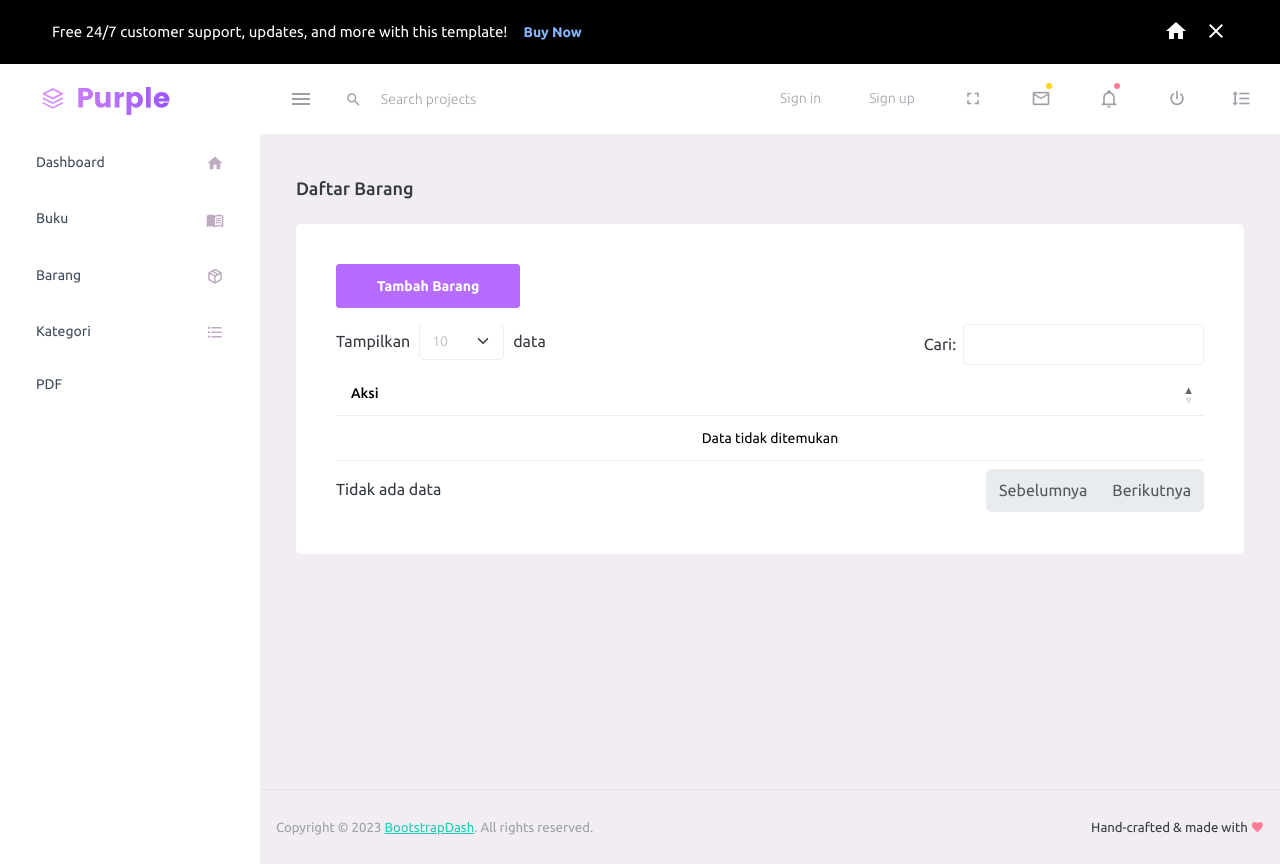
After one commit to fakeveele-crypto/workshop-framework, a Laravel app: template resources/views/barang/index.blade.php in a window 1280 px wide. The commit adds this page. Run offline with Laravel 12, Linux system fonts and the light colour scheme; the template is opened without the code that fills it, so the values that code supplies are empty; some libraries are stand-ins or nearby versions.

Commit message:
halaman barang done

```diff
--- /dev/null
+++ b/resources/views/barang/index.blade.php
@@ -0,0 +1,119 @@
+@extends('layouts.app')
+
+@section('title','Daftar Barang')
+
+@push('styles')
+  <link rel="stylesheet" href="https://cdn.datatables.net/1.13.8/css/dataTables.bootstrap5.min.css">
+  <style>
+    #barangTable_wrapper .dataTables_length label {
+      display: inline-flex;
+      align-items: center;
+      gap: 10px;
+    }
+
+    #barangTable_wrapper .dataTables_length select {
+      min-width: 72px;
+      padding-right: 28px;
+    }
+
+    #barangTable.dataTable thead .sorting:before,
+    #barangTable.dataTable thead .sorting_asc:before,
+    #barangTable.dataTable thead .sorting_desc:before {
+      top: 35%;
+    }
+
+    #barangTable.dataTable thead .sorting:after,
+    #barangTable.dataTable thead .sorting_asc:after,
+    #barangTable.dataTable thead .sorting_desc:after {
+      top: 58%;
+    }
+  </style>
+@endpush
+
+@section('content')
+  <div class="page-header">
+    <h3 class="page-title">Daftar Barang</h3>
+  </div>
+
+  <div class="card">
+    <div class="card-body">
+      <a href="{{ route('barang.create') }}" class="btn btn-primary mb-3">Tambah Barang</a>
+
+      @if(session('success'))
+        <div class="alert alert-success">{{ session('success') }}</div>
+      @endif
+      @if(session('error'))
+        <div class="alert alert-danger">{{ session('error') }}</div>
+      @endif
+
+      <div class="table-responsive">
+        @php
+          $displayColumns = collect($columns ?? [])->reject(function ($column) {
+              return $column === 'timestamp' || trim((string) $column) === '';
+          })->values();
+        @endphp
+
+        <table class="table" id="barangTable">
+          <thead>
+            <tr>
+              @foreach($displayColumns as $column)
+                <th>{{ ucfirst(str_replace('_', ' ', $column)) }}</th>
+              @endforeach
+              @if(in_array('idkategori', $displayColumns->all(), true))
+                <th>Nama Kategori</th>
+              @endif
+              <th>Aksi</th>
+            </tr>
+          </thead>
+          <tbody>
+            @foreach($barangs as $barang)
+              <tr>
+                @foreach($displayColumns as $column)
+                  <td>{{ data_get($barang, $column) }}</td>
+                @endforeach
+                @if(in_array('idkategori', $displayColumns->all(), true))
+                  <td>{{ optional($barang->kategori)->nama }}</td>
+                @endif
+                <td>
+                  <a href="{{ route('barang.edit', $barang->getKey()) }}" class="btn btn-sm btn-outline-secondary">Edit</a>
+                  <form action="{{ route('barang.destroy', $barang->getKey()) }}" method="POST" class="d-inline">
+                    @csrf
+                    @method('DELETE')
+                    <button class="btn btn-sm btn-outline-danger" onclick="return confirm('Hapus barang?')">Hapus</button>
+                  </form>
+                </td>
+              </tr>
+            @endforeach
+          </tbody>
+        </table>
+      </div>
+    </div>
+  </div>
+@endsection
+
+@push('scripts')
+  <script src="https://code.jquery.com/jquery-3.7.1.min.js"></script>
+  <script src="https://cdn.datatables.net/1.13.8/js/jquery.dataTables.min.js"></script>
+  <script src="https://cdn.datatables.net/1.13.8/js/dataTables.bootstrap5.min.js"></script>
+  <script>
+    $(function () {
+      $('#barangTable').DataTable({
+        lengthMenu: [[5, 10, 25, 50, -1], [5, 10, 25, 50, 'Semua']],
+        pageLength: 10,
+        language: {
+          search: 'Cari:',
+          lengthMenu: 'Tampilkan _MENU_ data',
+          info: 'Menampilkan _START_ sampai _END_ dari _TOTAL_ data',
+          infoEmpty: 'Tidak ada data',
+          zeroRecords: 'Data tidak ditemukan',
+          paginate: {
+            first: 'Awal',
+            last: 'Akhir',
+            next: 'Berikutnya',
+            previous: 'Sebelumnya'
+          }
+        }
+      });
+    });
+  </script>
+@endpush
--- a/resources/views/layouts/sidebar.blade.php
+++ b/resources/views/layouts/sidebar.blade.php
@@ -10,6 +10,12 @@
 			<a class="nav-link" href="{{ route('buku.index') }}">
 				<span class="menu-title">Buku</span>
 				<i class="mdi mdi-book-open-variant menu-icon"></i>
+			</a>
+		</li>
+		<li class="nav-item">
+			<a class="nav-link" href="{{ route('barang.index') }}">
+				<span class="menu-title">Barang</span>
+				<i class="mdi mdi-package-variant-closed menu-icon"></i>
 			</a>
 		</li>
 		<li class="nav-item">
--- a/routes/web.php
+++ b/routes/web.php
@@ -17,6 +17,7 @@ Route::get('/home', function () { return redirect()->route('dashboard'); });
 Route::middleware(['auth', \App\Http\Middleware\role::class])->group(function () {
     Route::resource('kategori', App\Http\Controllers\KategoriController::class);
     Route::resource('buku', App\Http\Controllers\BukuController::class);
+    Route::resource('barang', App\Http\Controllers\BarangController::class);
     Route::get('/cetak-sertifikat', [App\Http\Controllers\PdfController::class, 'cetakSertifikat'])->name('cetak.sertifikat');
     Route::get('/cetak-laporan', [App\Http\Controllers\PdfController::class, 'cetakLaporan'])->name('cetak.laporan');
 });
```
Also changed, not shown: app/Http/Controllers/BarangController.php (added, +112 -0 lines), app/Models/Barang.php (added, +18 -0 lines), resources/views/barang/create.blade.php (added, +40 -0 lines), resources/views/barang/edit.blade.php (added, +46 -0 lines), database/migrations/2026_02_28_070859_create_kategori.php (added), database/migrations/2026_02_28_070906_create_buku.php (added).
